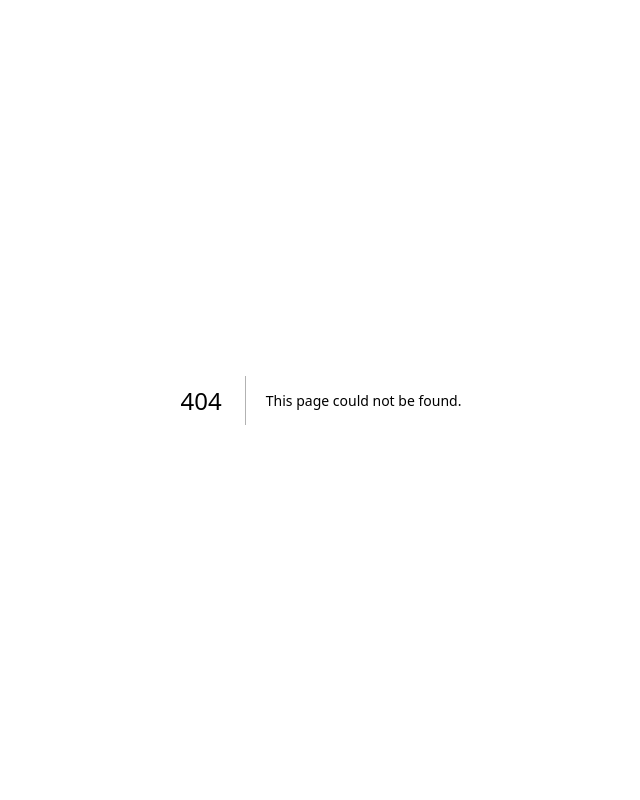
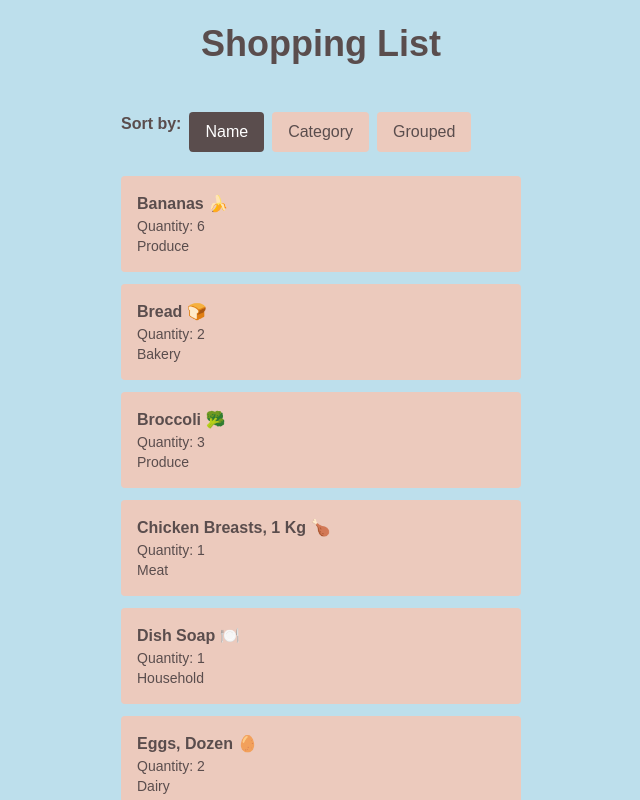
Before and after one commit to TLN13/CPRG306-Assignments, a Next.js app: page /week-5 in a window 1280 px wide. Before the commit this address had no page. Shown: the top 800 px of the page, without its empty margins (319-959 px from the left). Built offline with nearby package versions, Linux system fonts and the light colour scheme.

Commit message:
Finished week 5

```diff
--- a/app/page.tsx
+++ b/app/page.tsx
@@ -9,10 +9,7 @@ const weeks = [
 
 export default function Page() {
   return (
-    <main
-      className="p-8 min-h-screen bg-[#bddfec] bg-cover bg-center"
-      style={{ backgroundImage: "url('/overlay.png')" }}
-    >
+    <main className="p-8 min-h-screen bg-[#bddfec] bg-cover bg-center">
       <h1 className="text-2xl font-bold mb-6 text-[#5A4D4D]">
         CPRG 306: Web Development 2 - Assignments
       </h1>
--- /dev/null
+++ b/app/week-5/item-list.tsx
@@ -0,0 +1,89 @@
+"use client";
+
+import { useState } from "react";
+import Item from "./item";
+import itemsJson from "./items.json";
+
+export type ItemType = {
+  id: string;
+  name: string;
+  category: string;
+  quantity: number;
+};
+
+export default function ItemList() {
+  const [sortBy, setSortBy] = useState<"name" | "category" | "grouped">("name");
+
+  const sortedItems: ItemType[] = [...itemsJson].sort((a, b) => {
+    if (sortBy === "name") {
+      if (a.name < b.name) return -1;
+      if (a.name > b.name) return 1;
+      return 0;
+    }
+    if (sortBy === "category") {
+      if (a.category < b.category) return -1;
+      if (a.category > b.category) return 1;
+      return 0;
+    }
+    return 0;
+});
+
+
+  const groupedItems = sortedItems.reduce((groups, item) => {
+    if (!groups[item.category]) groups[item.category] = [];
+    groups[item.category].push(item);
+    return groups;
+  }, {} as { [category: string]: ItemType[] });
+
+  return (
+    <div className="p-6 bg-[#bddfec] min-h-screen">
+      <div className="flex gap-2 mb-6">
+        <p className="font-semibold text-[#5A4D4D]">Sort by:</p>
+        {["name", "category", "grouped"].map((type) => (
+          <button
+            key={type}
+            onClick={() => setSortBy(type as "name" | "category" | "grouped")}
+            className={`px-4 py-2 rounded font-medium transition-colors duration-200 ${
+              sortBy === type
+                ? "bg-[#5A4D4D] text-white"
+                : "bg-[#eccabd] text-[#5A4D4D] hover:bg-[#E7D4C3]"
+            }`}
+          >
+            {type.charAt(0).toUpperCase() + type.slice(1)}
+          </button>
+        ))}
+      </div>
+      {sortBy === "grouped" ? (
+        <div className="space-y-6">
+          {Object.keys(groupedItems)
+            .sort()
+            .map((category) => (
+              <div key={category}>
+                <h2 className="font-bold capitalize text-[#5A4D4D] mb-2">{category}</h2>
+                <ul className="space-y-3">
+                  {groupedItems[category]
+                    .sort((a, b) => {
+                      if (a.name < b.name) return -1;
+                      if (a.name > b.name) return 1;
+                      return 0;})
+                    .map((item) => (
+                      <Item key={item.id} item={item} />
+                    ))}
+                </ul>
+              </div>
+            ))}
+        </div>
+      ) : (
+        <ul className="space-y-3">
+          {sortedItems.map((item) => (
+            <Item key={item.id} item={item} />
+          ))}
+        </ul>
+      )}
+    </div>
+  );
+}
+
+
+// #bddfec
+// #eccabd
--- /dev/null
+++ b/app/week-5/item.tsx
@@ -0,0 +1,18 @@
+export type ItemProps = {
+  item: {
+    id: string;
+    name: string;
+    quantity: number;
+    category: string;
+  };
+};
+
+export default function Item({ item }: ItemProps) {
+  return (
+    <li className="p-4 rounded bg-[#eccabd] hover:bg-[#e5b797] transition-colors duration-200">
+      <p className="font-semibold text-[#5A4D4D] capitalize">{item.name}</p>
+      <p className="text-sm text-[#5A4D4D] capitalize">Quantity: {item.quantity}</p>
+      <p className="text-sm text-[#5A4D4D] capitalize">{item.category}</p>
+    </li>
+  );
+}
--- /dev/null
+++ b/app/week-5/items.json
@@ -0,0 +1,74 @@
+[
+  {
+    "id": "1h2GJKH12gkHG31h1H",
+    "name": "milk, 4 L 🥛",
+    "quantity": 1,
+    "category": "dairy"
+  },
+  {
+    "id": "2KJH3k2j3H1k2J3K1H",
+    "name": "bread 🍞",
+    "quantity": 2,
+    "category": "bakery"
+  },
+  {
+    "id": "3h2KJH3k2j3H1k2J3",
+    "name": "eggs, dozen 🥚",
+    "quantity": 2,
+    "category": "dairy"
+  },
+  {
+    "id": "4k2J3K1H2GJKH12gk",
+    "name": "bananas 🍌",
+    "quantity": 6,
+    "category": "produce"
+  },
+  {
+    "id": "5H1h1H2KJH3k2j3H",
+    "name": "broccoli 🥦",
+    "quantity": 3,
+    "category": "produce"
+  },
+  {
+    "id": "6H1k2J3K1H2GJKH1",
+    "name": "chicken breasts, 1 kg 🍗",
+    "quantity": 1,
+    "category": "meat"
+  },
+  {
+    "id": "7gkHG31h1H2KJH3k",
+    "name": "pasta sauce 🍝",
+    "quantity": 3,
+    "category": "canned goods"
+  },
+  {
+    "id": "8j3H1k2J3K1H2GJK",
+    "name": "spaghetti, 454 g 🍝",
+    "quantity": 2,
+    "category": "dry goods"
+  },
+  {
+    "id": "9H12gkHG31h1H2KJ",
+    "name": "toilet paper, 12 pack 🧻",
+    "quantity": 1,
+    "category": "household"
+  },
+  {
+    "id": "10H3k2j3H1k2J3K1",
+    "name": "paper towels, 6 pack",
+    "quantity": 1,
+    "category": "household"
+  },
+  {
+    "id": "11k2J3K1H2GJKH12",
+    "name": "dish soap 🍽️",
+    "quantity": 1,
+    "category": "household"
+  },
+  {
+    "id": "12GJKH12gkHG31h1",
+    "name": "hand soap 🧼",
+    "quantity": 4,
+    "category": "household"
+  }
+]
--- /dev/null
+++ b/app/week-5/page.tsx
@@ -0,0 +1,14 @@
+import ItemList from "./item-list";
+
+export default function Page() {
+  return (
+    <main className="min-h-screen p-6 bg-[#bddfec]">
+      <h1 className="text-4xl font-bold mb-6 text-center text-[#5A4D4D]">
+        Shopping List
+      </h1>
+      <div className="max-w-md mx-auto">
+        <ItemList />
+      </div>
+    </main>
+  );
+}
```
